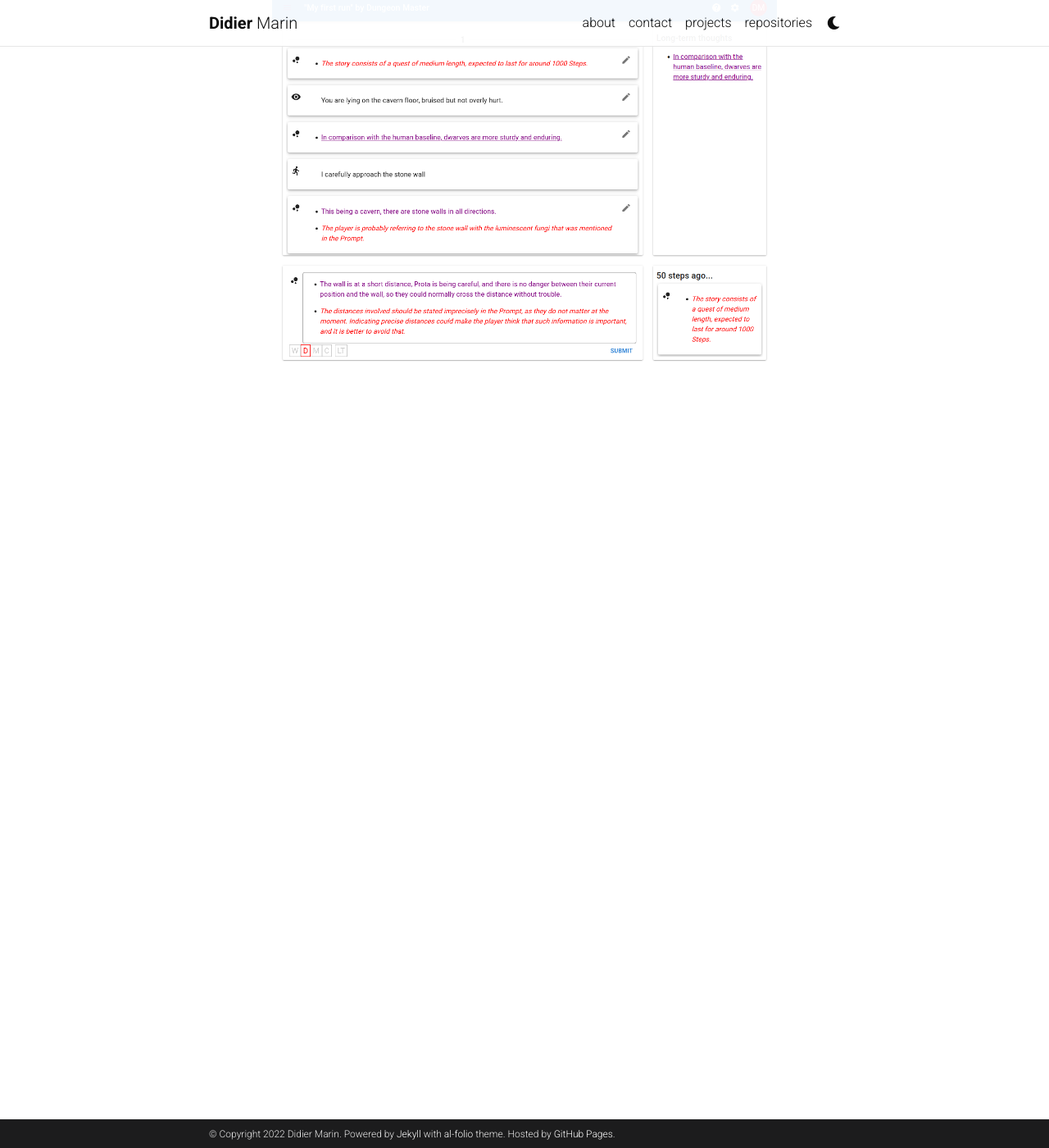
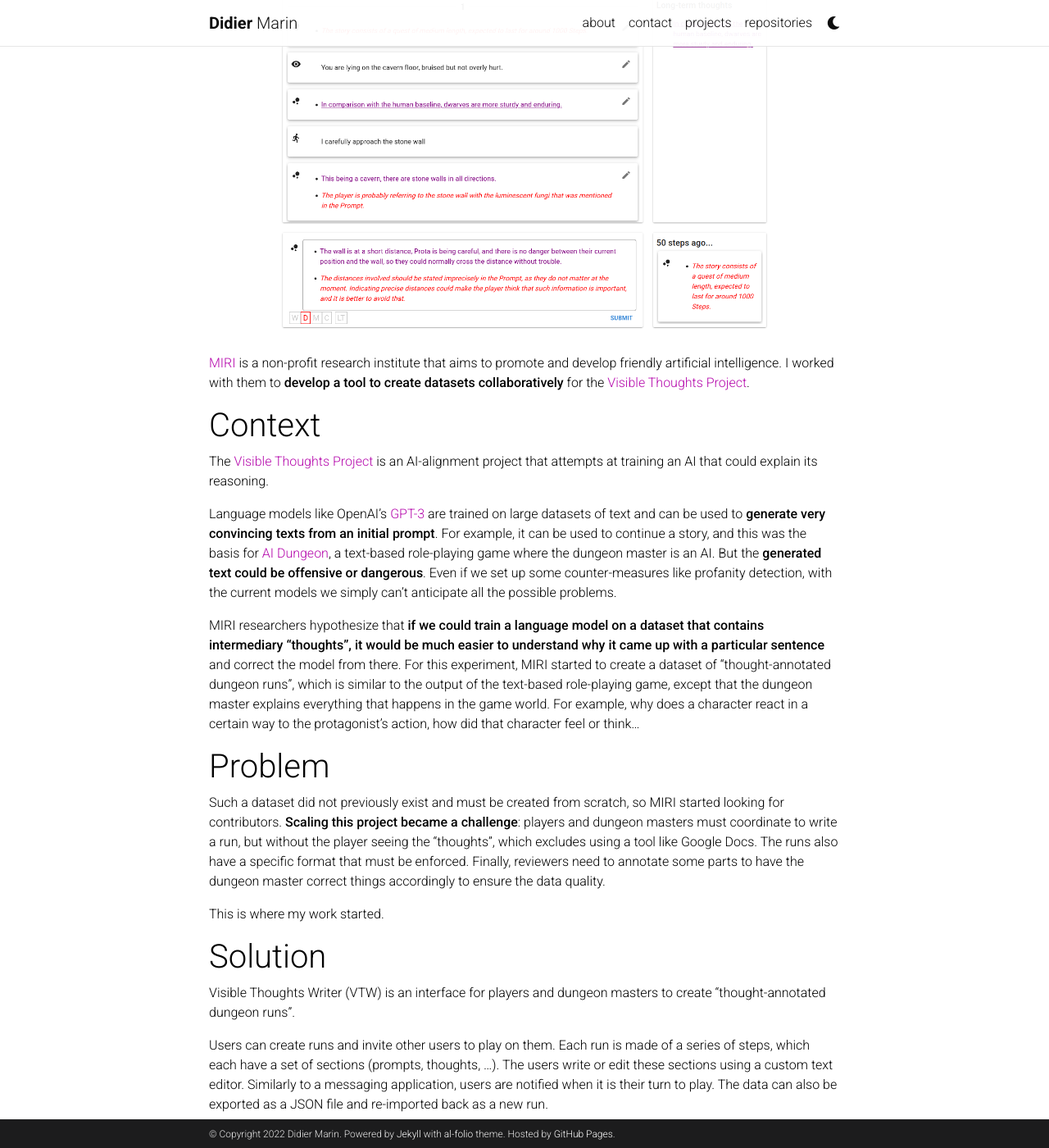
Before and after one commit to didmar/didmar.github.io, a Jekyll site: the page built from _projects/vtw.md, in a window 1280 px wide and 1400 px high, scrolled down 270 px. Shown: the whole window at 82% size. Built offline with Jekyll 4.4.1, drawn with Linux system fonts in a browser that asks for light colours; comment, search, counter and statistics services are not loaded; a style sheet for code colours, icons or effects is not loaded; some of the changed text lies outside the part shown.

Commit message:
Add details on VTW

```diff
--- a/_projects/vtw.md
+++ b/_projects/vtw.md
@@ -7,8 +7,60 @@
 category: work
 ---
 
-🚧 Work in progress!
-
 Stack: Typescript, [React](https://reactjs.org), [Firebase](https://firebase.google.com/), [Material UI](https://mui.com/core/), [SlateJS](https://www.slatejs.org/)
 
 ![](/assets/img/vtw.png){: style="display: block; margin-left: auto; margin-right: auto; width: 80%;" }
+
+[MIRI](https://intelligence.org/) is a non-profit research institute that aims to promote and develop friendly artificial intelligence.
+I worked with them to **develop a tool to create datasets collaboratively** for the [Visible Thoughts Project](https://intelligence.org/2021/11/29/visible-thoughts-project-and-bounty-announcement/).
+
+# Context
+
+The [Visible Thoughts Project](https://intelligence.org/2021/11/29/visible-thoughts-project-and-bounty-announcement/) is an AI-alignment project that attempts at training an AI that could explain its reasoning.
+
+Language models like OpenAI's [GPT-3](https://en.wikipedia.org/wiki/GPT-3) are trained on large datasets of text and can be used to **generate very convincing texts from an initial prompt**.
+For example, it can be used to continue a story, and this was the basis for [AI Dungeon](https://play.aidungeon.io), a text-based role-playing game where the dungeon master is an AI.
+But the **generated text could be offensive or dangerous**. Even if we set up some counter-measures like profanity detection, with the current models we simply can't anticipate all the possible problems.
+
+MIRI researchers hypothesize that **if we could train a language model on a dataset that contains intermediary "thoughts", it would be much easier to understand why it came up with a particular sentence** and correct the model from there.
+For this experiment, MIRI started to create a dataset of "thought-annotated dungeon runs", which is similar to the output of the text-based role-playing game, except that the dungeon master explains everything that happens in the game world. For example, why does a character react in a certain way to the protagonist's action, how did that character feel or think...
+
+# Problem
+
+Such a dataset did not previously exist and must be created from scratch, so MIRI started looking for contributors.
+**Scaling this project became a challenge**: players and dungeon masters must coordinate to write a run, but without the player seeing the "thoughts", which excludes using a tool like Google Docs. The runs also have a specific format that must be enforced. Finally, reviewers need to annotate some parts to have the dungeon master correct things accordingly to ensure the data quality.
+
+This is where my work started.
+
+# Solution
+
+Visible Thoughts Writer (VTW) is an interface for players and dungeon masters to create "thought-annotated dungeon runs".
+
+Users can create runs and invite other users to play on them.
+Each run is made of a series of steps, which each have a set of sections (prompts, thoughts, ...).
+The users write or edit these sections using a custom text editor.
+Similarly to a messaging application, users are notified when it is their turn to play.
+The data can also be exported as a JSON file and re-imported back as a new run.
+
+Under the hood, this is a web app using [React](https://reactjs.org) and [Firebase](https://firebase.google.com/) (Hosting, Firestore, Authentication and Cloud Functions).
+The text editor is built using [SlateJS](https://www.slatejs.org/), a React framework for building rich text editors.
+For the UI, I used [Material UI](https://mui.com/core/), a React component library.
+
+The solution is currently in beta.
+
+# Challenges
+
+The most challenging part was the **rich-text editor**.
+SlateJS is a very powerful framework, but it took me a while to get the exact behavior I wanted.
+
+![](/assets/img/vtw_composer.png){: style="display: block; margin-left: auto; margin-right: auto; width: 80%;" }
+
+For example, a thought section contains bullets, each of which is composed of thoughts delimited by end-of-sentence characters.
+Each thought has a type, that corresponds to a particular formatting (e.g., color).
+Removing the end-of-sentence character collapses the two thoughts into one, keeping the type of the first one.
+Similarly, collapsing two bullets into one merges the thoughts of the second bullet into the first one.
+Things like bullets with no thoughts but some end-of-sentence characters must also be prevented by the editor...
+
+There are many such constraints, and they **must be handled indirectly** by overriding a `normalizeNode` callback function.
+In order words, you need to fix the document structure _a posteriori_, which is not ideal.
+Adding such "fixes" would sometime break other (more important) things!
```
Also changed, not shown: assets/img/vtw_composer.png (added).
